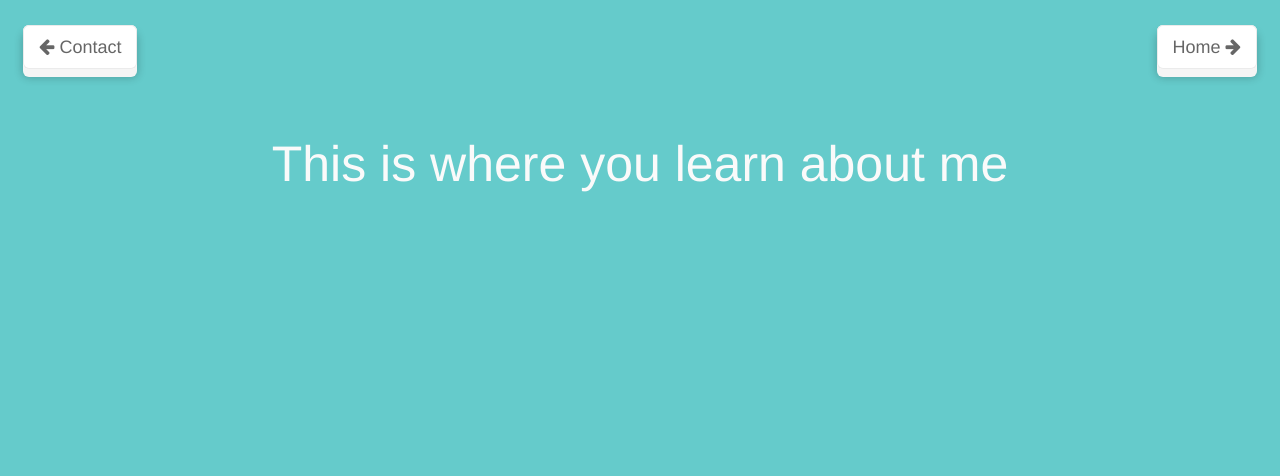
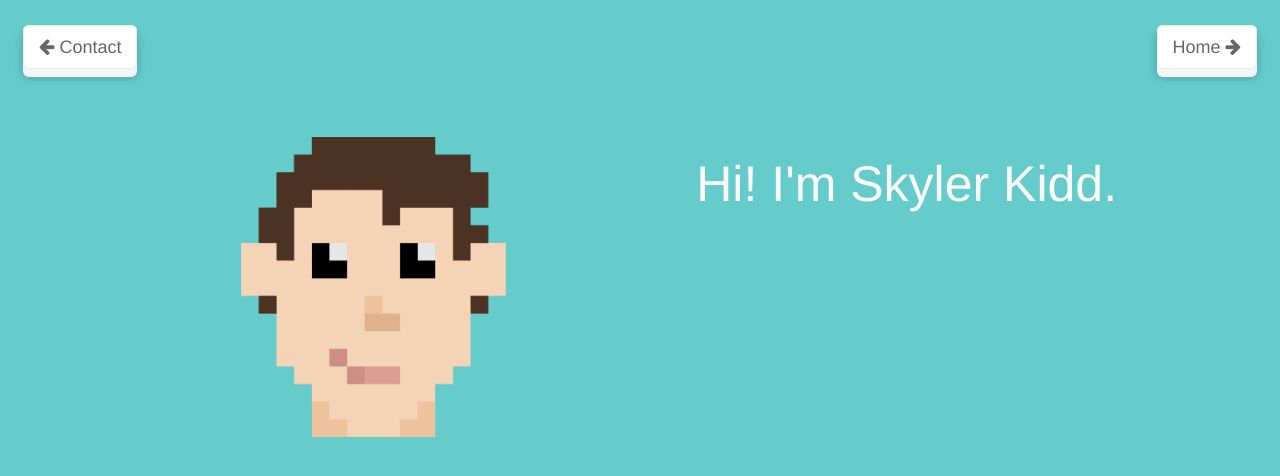
Before and after one commit to FSKidd/fskidd.github.io, a website: page index.html at #/about in a window 1280 px wide. Drawn offline with Linux system fonts and the light colour scheme.

Commit message:
About pic and structure

```diff
--- a/view/about.html
+++ b/view/about.html
@@ -3,5 +3,13 @@
   <button onclick="location.href = '#/';" type="button" class="btn3d btn btn-white btn-lg navbar-right">Home <i class="fa fa-arrow-right"></i></button>
 </div>
 <div class="head-text text-center">
-  <h2> This is where you learn about me </h2>
+  <div class="col-md-1"></div>
+  <div class="col-md-5">
+    <img src="view/img/skyler.png" height="300px" width="auto">
+  </div>
+  <div class="col-md-5">
+    <h2>Hi! I'm Skyler Kidd.</h2><br>
+    <h3></h3>
+  </div>
+  <div class="col-md-1"></div>
 </div>
```
Also changed, not shown: view/img/Skyler.png (added).
